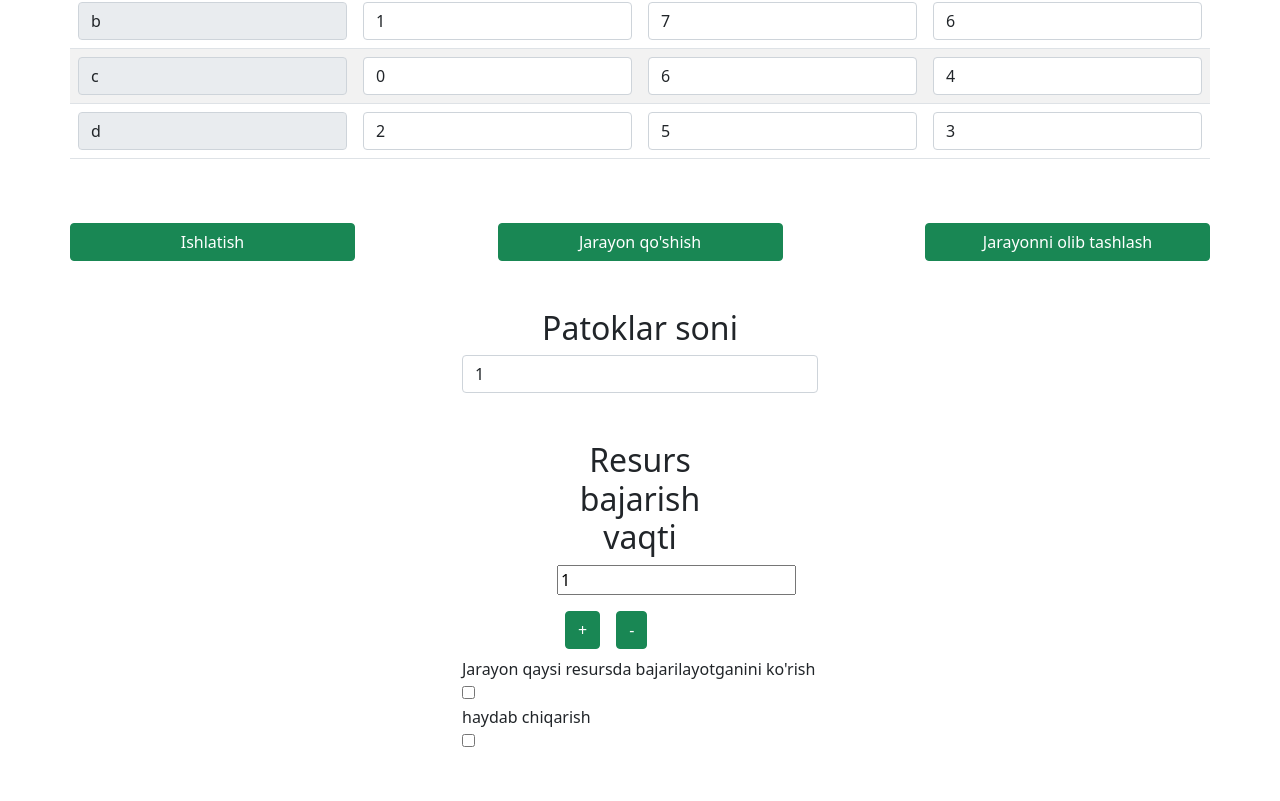
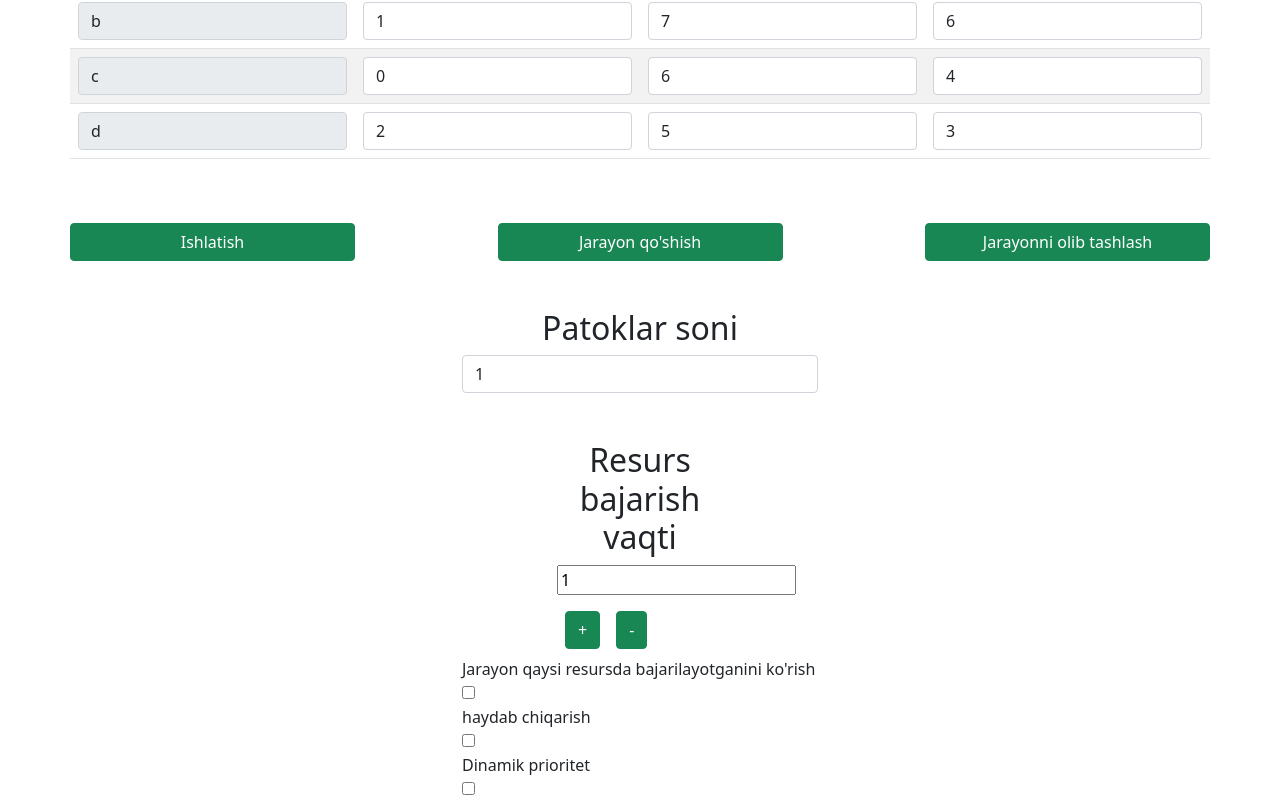
Before and after one commit to rahmatilla1993/rejalashtirish_algoritm, a React (Create React App) app: page / in a window 1280 px wide. Shown: the part 159-960 px from the top of the page. Before the commit the page ends 912 px from the top, so only its background shows below. Built offline with nearby package versions, Linux system fonts and the light colour scheme.

Commit message:
Update dynamic

```diff
--- a/src/Algorithm/Second.js
+++ b/src/Algorithm/Second.js
@@ -10,7 +10,7 @@ function count(worker, item) {
   return c;
 }
 
-export default function waterWheel(arr, tk, P, dev, expel) {
+export default function waterWheel(arr, tk, P, dev, expel, isDynamic) {
   arr = JSON.parse(JSON.stringify(arr));
   const matrix = [[]];
   const waiter = {};
@@ -91,12 +91,14 @@ export default function waterWheel(arr, tk, P, dev, expel) {
           continue;
         }
         matrix[i][j.work.charCodeAt() - 97] += dev ? j.name.charAt(2) : 'B';
+        if (isDynamic) {
           dynamicCounter[j.work.charCodeAt() - 97] =
             dynamicCounter[j.work.charCodeAt() - 97] <= 0 ?
               1 : 2;
           if (dynamicCounter[j.work.charCodeAt() - 97] === 2) {
             dynamicCounter[j.work.charCodeAt() - 97] = 0;
             arr[j.work.charCodeAt() - 97].priority += 1;
+          }
         }
         j.curr += 1;
         arr[j.work.charCodeAt() - 97].resource -= 1;
@@ -110,6 +112,8 @@ export default function waterWheel(arr, tk, P, dev, expel) {
     for (const k of a) {
       if (!matrix[i][k.name.charCodeAt() - 97]) {
         matrix[i][k.name.charCodeAt() - 97] = 'K';
+        if (isDynamic) {
+          console.log("Working")
           dynamicCounter[k.name.charCodeAt() - 97] =
             dynamicCounter[k.name.charCodeAt() - 97] >= 0 ?
               -1 : -2;
@@ -117,6 +121,7 @@ export default function waterWheel(arr, tk, P, dev, expel) {
             dynamicCounter[k.name.charCodeAt() - 97] = 0;
             arr[k.name.charCodeAt() - 97].priority -= 1;
           }
+        }
         waiter[k.name] = 0;
       }
     }
--- a/src/App.js
+++ b/src/App.js
@@ -24,6 +24,8 @@ function App(props) {
     setDev] = useState(false);
   const [expel,
     setExpel] = useState(false);
+  const [isDynamic,
+    setDynamic] = useState(false);
   function changing(e, index, type) {
     setArr(myArr.map(
       (val, ind) => {
@@ -95,12 +97,16 @@ function App(props) {
           <span>haydab chiqarish</span><br></br>
           <input type="checkbox" value={expel} onChange={() => setExpel(!expel)} />
         </div>
+        <div className='col-4 offset-4'>
+          <span>Dinamik prioritet</span><br></br>
+          <input type="checkbox" value={isDynamic} onChange={() => setDynamic(!isDynamic)} />
+        </div>
       </div>
       {show &&
         <>
           <Table2 values={First(myArr, tk, n, false, dev)} title="Navbat algoritmi" />
           <Table2 values={First(myArr, tk, n, true, dev)} title="Navbat algoritmi prioritet bo'yicha" />
-          <Table2 values={Second(myArr, tk, n, dev, expel)} title="Charxpalak algoritmi" />
+          <Table2 values={Second(myArr, tk, n, dev, expel, isDynamic)} title="Charxpalak algoritmi" />
           {/* <Table2 values={Second(myArr, tk, n, dev, true)} title="Charxpalak haydab chiqariw algoritmi" /> */}
           <Table2 values={Third(myArr, tk, n, dev, expel)} title="Eng qisqasiga xizmat algoritmi" />
         </>
```
Lines whose indentation alone changed are shown as unchanged.
